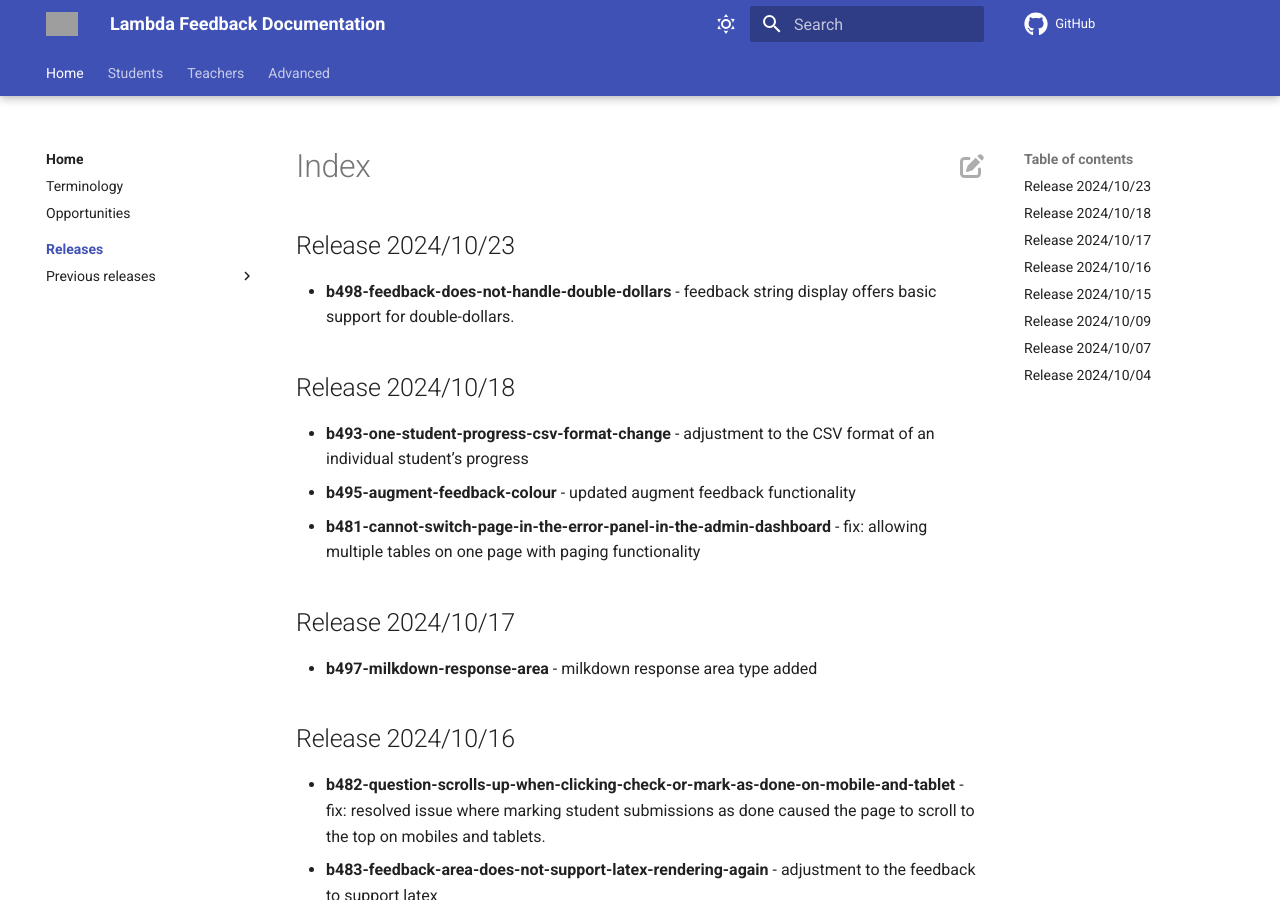
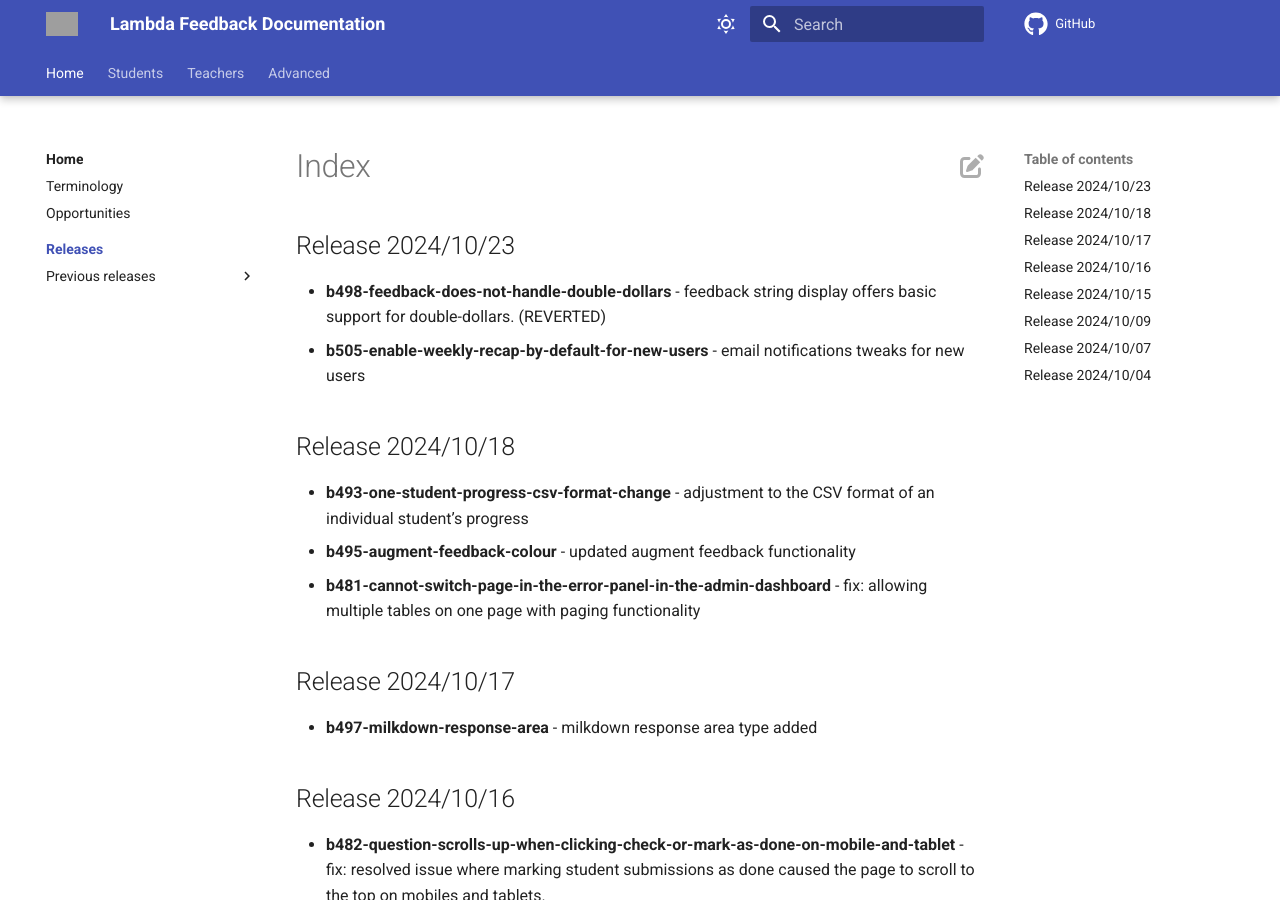
Before and after one commit to lambda-feedback/user-documentation, an MkDocs documentation site: the page built from docs/releases/index.md, in a window 1280 px wide and 900 px high. Built offline with MkDocs 1.6.1 and Material for MkDocs 9.7.7, drawn with Linux system fonts in a browser that asks for light colours; comment, search, counter and statistics services are not loaded; grey boxes are pictures that could not be loaded.

Commit message:
Release 2024/10/23 changes

```diff
--- a/docs/releases/index.md
+++ b/docs/releases/index.md
@@ -1,6 +1,8 @@
 ## Release 2024/10/23
 
-- **b498-feedback-does-not-handle-double-dollars** - feedback string display offers basic support for double-dollars.
+- **b498-feedback-does-not-handle-double-dollars** - feedback string display offers basic support for double-dollars. (REVERTED)
+- **b505-enable-weekly-recap-by-default-for-new-users** - email notifications tweaks for new users
+
 
 ## Release 2024/10/18
 
```
